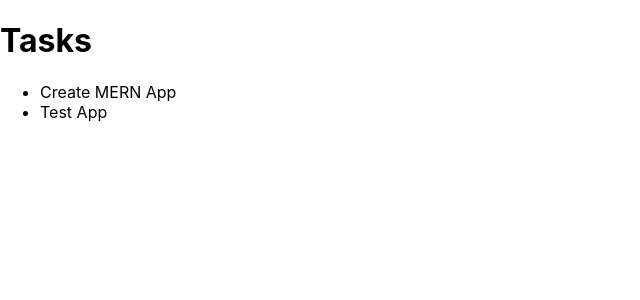
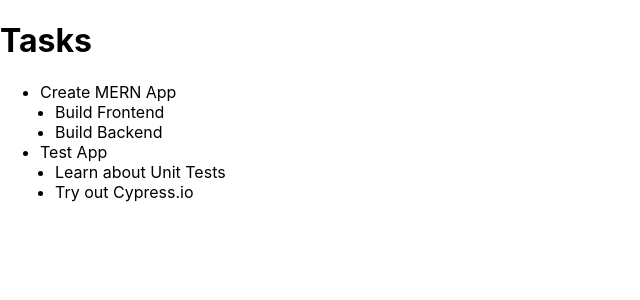
Before and after one commit to MichDist/extended-todo-list, a React (Create React App) app: page / in a window 1280 px wide. Shown: the top 300 px of the page, without its empty margins (0-640 px from the left). Built offline with nearby package versions, Linux system fonts and the light colour scheme.

Commit message:
Redefined Object and created nested list

```diff
--- a/src/App.js
+++ b/src/App.js
@@ -7,17 +7,8 @@ const tasks = [
     id: 1,
     content: 'Create MERN App',
     date: '2020-02-03',
-    important: true
-  },
-  {
-    id: 2,
-    content: 'Test App',
-    date: '2020-02-03',
-    important: false
-  }
-]
-
-const subtasks = [
+    important: true,
+    subtasks: [
       {
         id: 1,
         content: 'Build Frontend',
@@ -27,7 +18,15 @@ const subtasks = [
         id: 2,
         content: 'Build Backend',
         mainTask: 1
+      }
+    ]
   },
+  {
+    id: 2,
+    content: 'Test App',
+    date: '2020-02-03',
+    important: false,
+    subtasks: [
       {
         id: 3,
         content: 'Learn about Unit Tests',
@@ -35,20 +34,23 @@ const subtasks = [
       },
       {
         id: 4,
-    content: 'Try put Cypress.io',
+        content: 'Try out Cypress.io',
         mainTask: 2
       }
     ]
+  }
+]
+
+const Subtask = ({task}) => {
+  return (
+    task.subtasks.map(subtask => <li class='subtask' key={subtask.id}>{subtask.content}</li>)
+  )
+}
 
 const Task = () => {
   return (
-    tasks.map(task => <li key={task.id}>{task.content}</li>)
-  )
-}
-
-const Subtask = () => {
-  return (
-  subtasks.map(subtask => <li key={subtask.id}>{subtask.content}</li>)
+    tasks.map(task => <li key={task.id}>{task.content}
+    {<Subtask task={task} />}</li>)
   )
 }
 
--- a/src/index.css
+++ b/src/index.css
@@ -11,3 +11,7 @@ code {
   font-family: source-code-pro, Menlo, Monaco, Consolas, 'Courier New',
     monospace;
 }
+
+.subtask {
+  margin-left: 15px;
+}
```
Lines whose indentation alone changed are shown as unchanged.
